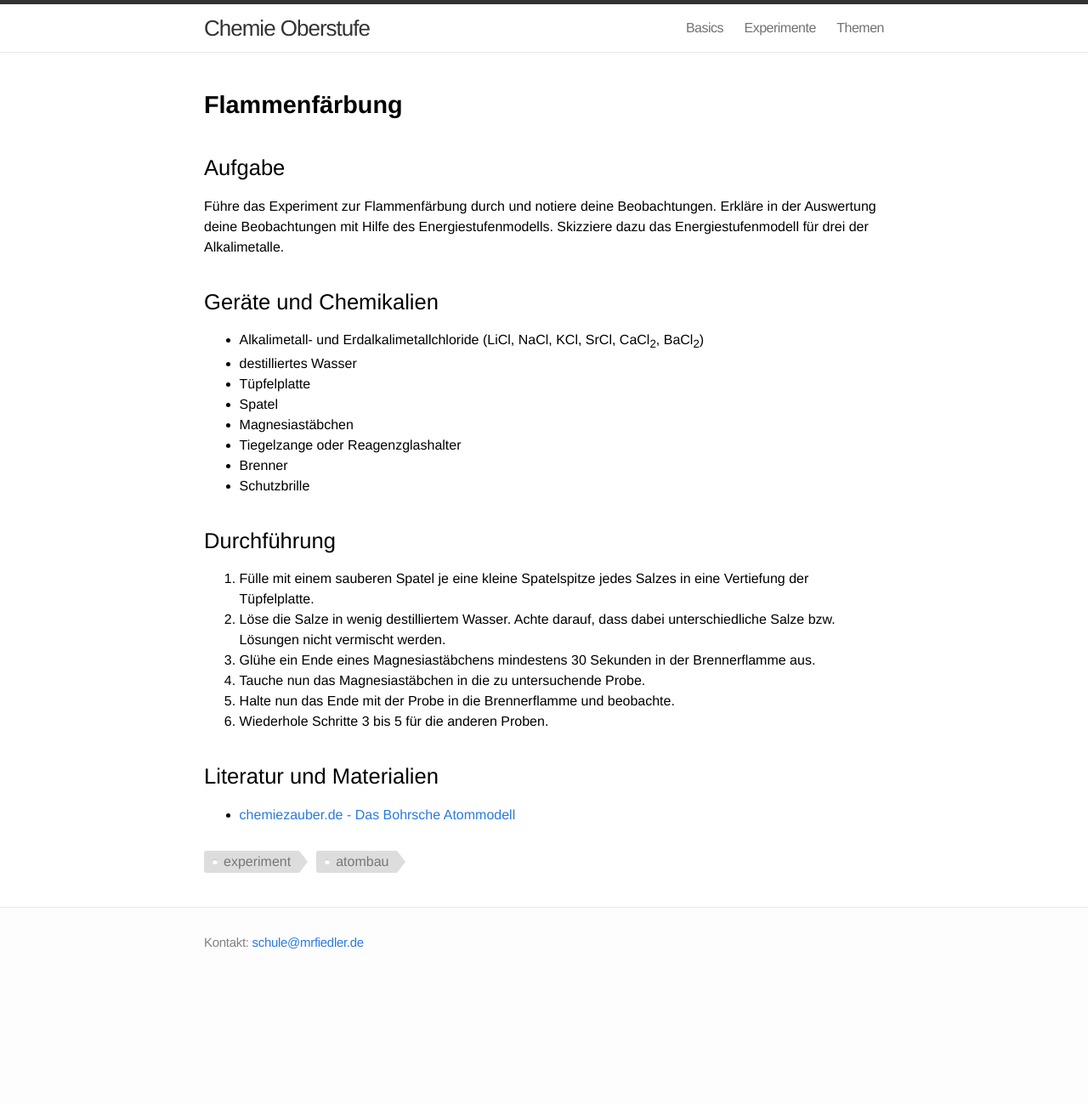
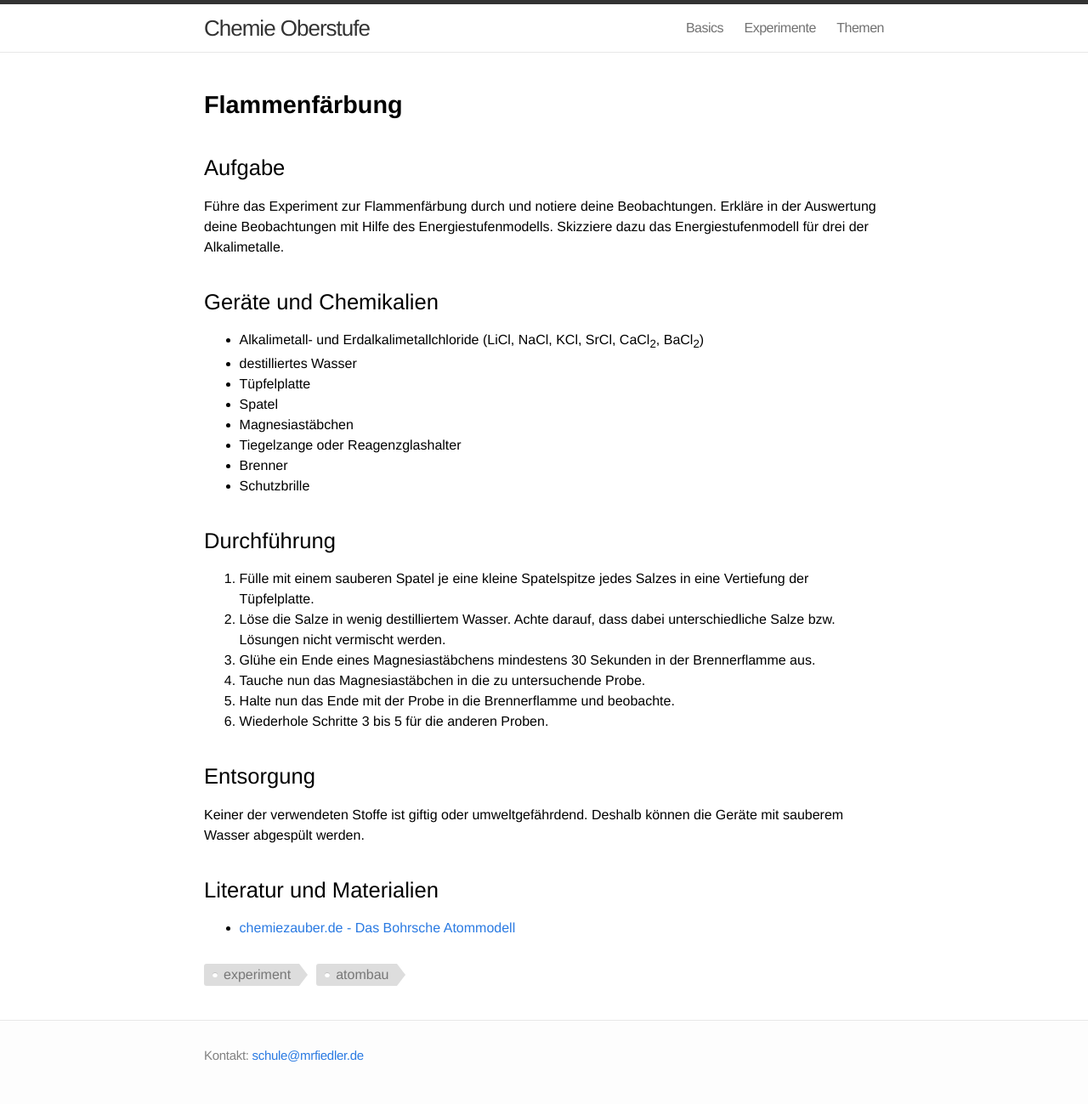
Before and after one commit to chemie-oberstufe/chemie-oberstufe.github.io, a Jekyll site: the page built from experimente/flammenfaerbung.md, in a window 1280 px wide. Shown: the whole page at 85% size. Built offline with Jekyll 4.4.1, drawn with Linux system fonts in a browser that asks for light colours; before the commit the page ends 1165 px from its top, so only the background shows below that.

Commit message:
add Entsorgung

```diff
--- a/experimente/flammenfaerbung.md
+++ b/experimente/flammenfaerbung.md
@@ -31,6 +31,10 @@ Alkalimetalle.
 5. Halte nun das Ende mit der Probe in die Brennerflamme und beobachte.
 6. Wiederhole Schritte 3 bis 5 für die anderen Proben.
 
+## Entsorgung
+
+Keiner der verwendeten Stoffe ist giftig oder umweltgefährdend. Deshalb können die Geräte mit sauberem Wasser abgespült werden.
+
 ## Literatur und Materialien
 
 - [chemiezauber.de - Das Bohrsche Atommodell](https://www.chemiezauber.de/index.php/inhalt/q1/aufbau-der-materie/atommodelle/das-bohrsche-atommodell)
```
